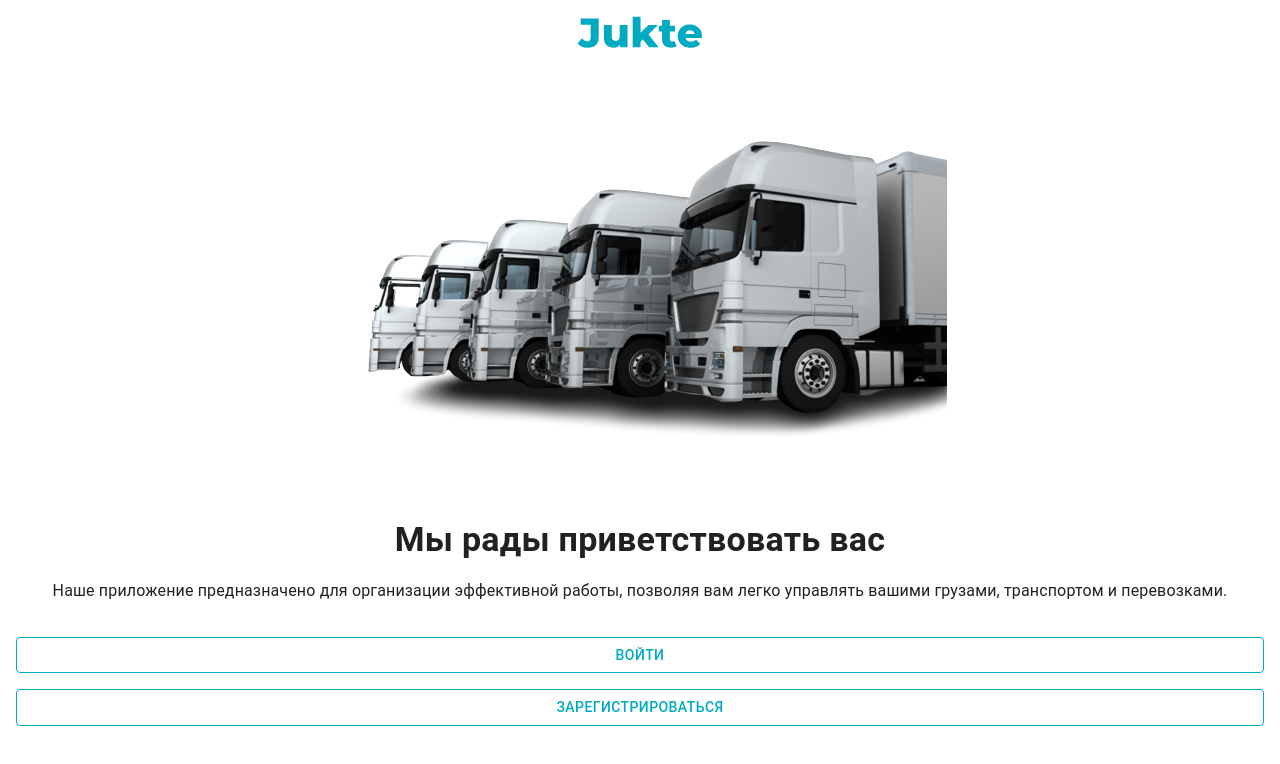
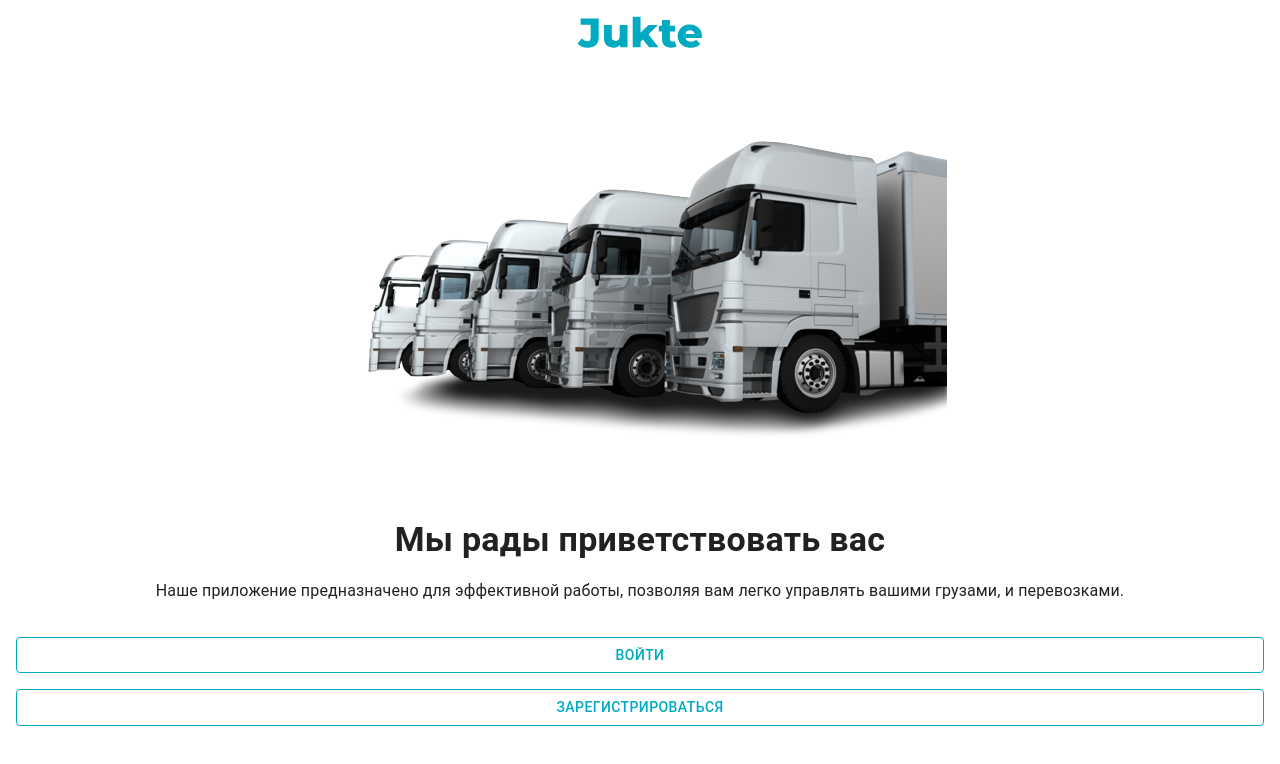
Before and after one commit to jukte-kz/jukte-front, a Next.js app: page / in a window 1280 px wide. Shown: the top 764 px of the page. Built offline with nearby package versions, Linux system fonts and the light colour scheme.

Commit message:
fix: fix welcome text

```diff
--- a/components/organisms/Welcome/index.tsx
+++ b/components/organisms/Welcome/index.tsx
@@ -23,8 +23,8 @@ export const WelcomeView = () => {
           Мы рады приветствовать вас
         </Typography>
         <Typography variant="subtitle1" className="mt-4 text-center">
-          Наше приложение предназначено для организации эффективной работы, позволяя вам легко управлять
-          вашими грузами, транспортом и перевозками.
+          Наше приложение предназначено для эффективной работы, позволяя вам легко управлять
+          вашими грузами, и перевозками.
         </Typography>
       </div>
       <div className="flex flex-col gap-4 p-4">
```
